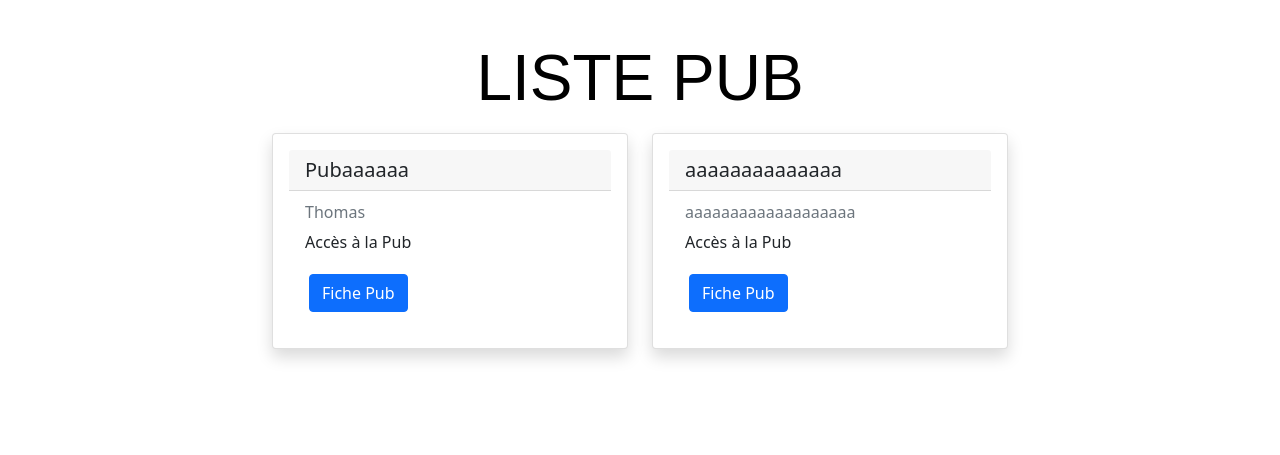
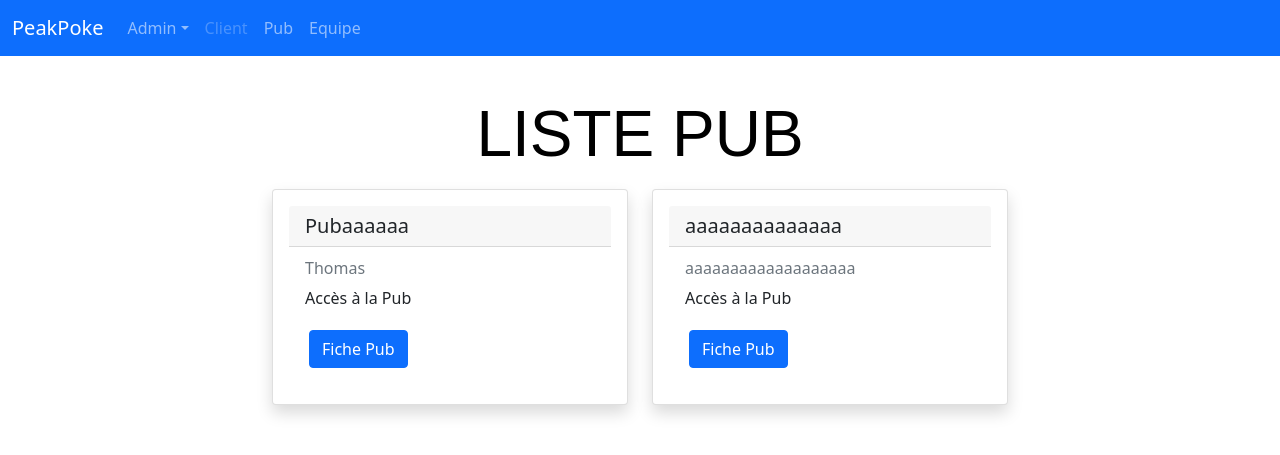
Before and after one commit to nitnelavsT/PeakPoke, a Django app: page /Pub/ in a window 1280 px wide. Shown: the top 455 px of the page. Run offline with Django 3.2, Linux system fonts and the light colour scheme; data comes from the database, SQL or seed files in the repository; parts of the project's set-up code (start-up, migrations or seed data) failed here and were passed over; some libraries are stand-ins or nearby versions.

Commit message:
Ajout barre navigation

```diff
--- a/Pub/templates/Pub/Pub.html
+++ b/Pub/templates/Pub/Pub.html
@@ -14,6 +14,42 @@ integrity="sha384-eOJMYsd53ii+scO/bJGFsiCZc+5NDVN2yr8+0RDqr0Ql0h+rP48ckxlpbzKgwr
 </head>
 
 <body>
+
+    <header>
+
+        <nav class="navbar navbar-expand-md navbar-dark bg-primary">
+        <div class="container-fluid">
+            <a class="navbar-brand" href="http://127.0.0.1:8000/">PeakPoke</a>
+            <button class="navbar-toggler" type="button" data-bs-toggle="collapse" data-bs-target="#navbarCollapse" aria-controls="navbarCollapse" aria-expanded="false" aria-label="Toggle navigation">
+            <span class="navbar-toggler-icon"></span>
+            </button>
+            <div class="collapse navbar-collapse" id="navbarCollapse">
+            <ul class="navbar-nav me-auto mb-2 mb-md-0">
+                <li class="nav-item dropdown">
+                <a href="#" class="nav-link dropdown-toggle" data-toggle="dropdown">Admin</a>
+              <div class="dropdown-menu dropdown-menu-right">
+                    <a href="http://127.0.0.1:8000/admin/Article/article" class="dropdown-item">Article</a>
+                    <a href="http://127.0.0.1:8000/admin/Client/client" class="dropdown-item">Client</a>
+                    <a href="http://127.0.0.1:8000/admin/Pub/pub"class="dropdown-item">Pub</a>
+                </div>
+            </li>
+                <li class="nav-item">
+                <a class="nav-link disabled" href="http://127.0.0.1:8000/Client">Client</a>
+                </li>
+                <li class="nav-item">
+                <a class="nav-link" href="/Pub" tabindex="-1">Pub</a>
+                </li>
+                <li class="nav-item">
+              <a class="nav-link" href="http://127.0.0.1:8000/team">Equipe</a>
+            </li>
+            </ul>
+            </div>
+        </div>
+        </nav>
+
+    </header>
+
+    <main>
 
         <h1 class="text-center display-3 mb-2">LISTE PUB</h1>
 
@@ -35,9 +71,7 @@ integrity="sha384-eOJMYsd53ii+scO/bJGFsiCZc+5NDVN2yr8+0RDqr0Ql0h+rP48ckxlpbzKgwr
                 {% endfor %}
             </div>
         </section>
+    </main>
 
-
-
-    <!-- Fin de Wrapper -->
 </body>
 </html>
```
